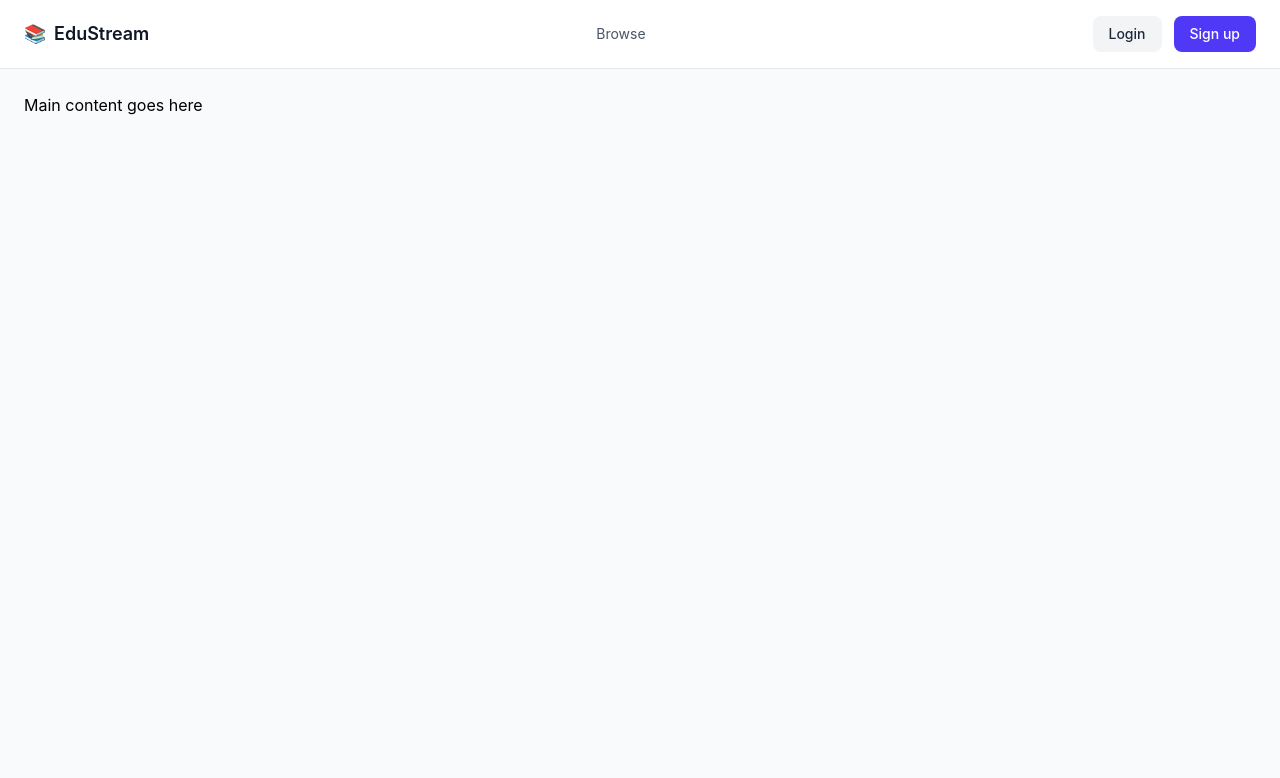
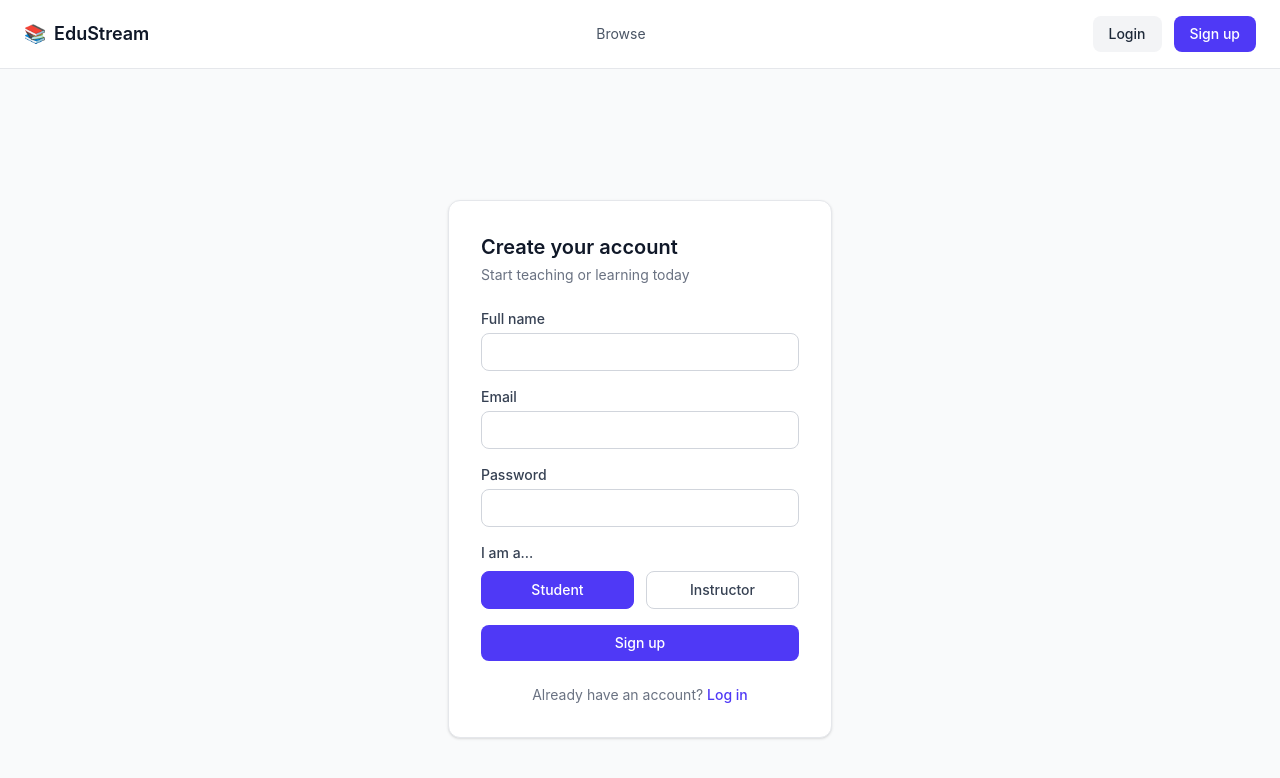
Before and after one commit to himanshugirase12/lms-mern, a React app in the folder frontend/: page /signup in a window 1280 px wide. Shown: the top 778 px of the page. Built offline with nearby package versions, Linux system fonts and the light colour scheme; the HTML template or start-up script is replaced by a standard one.

Commit message:
Add Login and Signup pages with form handling and authentication

```diff
--- a/frontend/src/App.jsx
+++ b/frontend/src/App.jsx
@@ -1,12 +1,17 @@
+import { Routes, Route } from 'react-router-dom';
 import Navbar from './components/Navbar';
+import Login from './pages/Login';
+import Signup from './pages/Signup';
 
 function App() {
   return (
     <div className="min-h-screen bg-gray-50">
       <Navbar />
-      <div className="p-6">
-        <p>Main content goes here</p>
-      </div>
+      <Routes>
+        <Route path="/login" element={<Login />} />
+        <Route path="/signup" element={<Signup />} />
+        <Route path="/" element={<div className="p-6">Homepage — course browsing goes here next</div>} />
+      </Routes>
     </div>
   );
 }
--- /dev/null
+++ b/frontend/src/pages/Login.jsx
@@ -0,0 +1,84 @@
+import { useState } from 'react';
+import { useNavigate, Link } from 'react-router-dom';
+import api from '../utils/api';
+import { useAuth } from '../context/AuthContext';
+import Button from '../components/Button';
+import Card from '../components/Card';
+
+const Login = () => {
+  const [email, setEmail] = useState('');
+  const [password, setPassword] = useState('');
+  const [error, setError] = useState('');
+  const [loading, setLoading] = useState(false);
+
+  const { login } = useAuth();
+  const navigate = useNavigate();
+
+  const handleSubmit = async (e) => {
+    e.preventDefault();
+    setError('');
+    setLoading(true);
+
+    try {
+      const res = await api.post('/auth/login', { email, password });
+      login(res.data.user, res.data.token);
+
+      // Redirect based on role
+      navigate(res.data.user.role === 'instructor' ? '/dashboard' : '/');
+    } catch (err) {
+      setError(err.response?.data?.message || 'Login failed. Please try again.');
+    } finally {
+      setLoading(false);
+    }
+  };
+
+  return (
+    <div className="min-h-screen flex items-center justify-center bg-gray-50 px-4">
+      <Card className="w-full max-w-sm p-8">
+        <h2 className="text-xl font-semibold text-gray-900 mb-1">Welcome back</h2>
+        <p className="text-sm text-gray-500 mb-6">Log in to continue learning</p>
+
+        {error && (
+          <div className="bg-red-50 text-red-700 text-sm px-3 py-2 rounded-lg mb-4">
+            {error}
+          </div>
+        )}
+
+        <form onSubmit={handleSubmit} className="space-y-4">
+          <div>
+            <label className="block text-sm font-medium text-gray-700 mb-1">Email</label>
+            <input
+              type="email"
+              value={email}
+              onChange={(e) => setEmail(e.target.value)}
+              required
+              className="w-full px-3 py-2 border border-gray-300 rounded-lg text-sm focus:outline-none focus:ring-2 focus:ring-indigo-500"
+            />
+          </div>
+          <div>
+            <label className="block text-sm font-medium text-gray-700 mb-1">Password</label>
+            <input
+              type="password"
+              value={password}
+              onChange={(e) => setPassword(e.target.value)}
+              required
+              className="w-full px-3 py-2 border border-gray-300 rounded-lg text-sm focus:outline-none focus:ring-2 focus:ring-indigo-500"
+            />
+          </div>
+          <Button type="submit" disabled={loading} className="w-full">
+            {loading ? 'Logging in...' : 'Log in'}
+          </Button>
+        </form>
+
+        <p className="text-sm text-gray-500 mt-6 text-center">
+          Don't have an account?{' '}
+          <Link to="/signup" className="text-indigo-600 font-medium hover:underline">
+            Sign up
+          </Link>
+        </p>
+      </Card>
+    </div>
+  );
+};
+
+export default Login;
--- /dev/null
+++ b/frontend/src/pages/Signup.jsx
@@ -0,0 +1,121 @@
+import { useState } from 'react';
+import { useNavigate, Link } from 'react-router-dom';
+import api from '../utils/api';
+import { useAuth } from '../context/AuthContext';
+import Button from '../components/Button';
+import Card from '../components/Card';
+
+const Signup = () => {
+  const [name, setName] = useState('');
+  const [email, setEmail] = useState('');
+  const [password, setPassword] = useState('');
+  const [role, setRole] = useState('student');
+  const [error, setError] = useState('');
+  const [loading, setLoading] = useState(false);
+
+  const { login } = useAuth();
+  const navigate = useNavigate();
+
+  const handleSubmit = async (e) => {
+    e.preventDefault();
+    setError('');
+    setLoading(true);
+
+    try {
+      const res = await api.post('/auth/register', { name, email, password, role });
+      login(res.data.user, res.data.token);
+      navigate(res.data.user.role === 'instructor' ? '/dashboard' : '/');
+    } catch (err) {
+      setError(err.response?.data?.message || 'Signup failed. Please try again.');
+    } finally {
+      setLoading(false);
+    }
+  };
+
+  return (
+    <div className="min-h-screen flex items-center justify-center bg-gray-50 px-4">
+      <Card className="w-full max-w-sm p-8">
+        <h2 className="text-xl font-semibold text-gray-900 mb-1">Create your account</h2>
+        <p className="text-sm text-gray-500 mb-6">Start teaching or learning today</p>
+
+        {error && (
+          <div className="bg-red-50 text-red-700 text-sm px-3 py-2 rounded-lg mb-4">
+            {error}
+          </div>
+        )}
+
+        <form onSubmit={handleSubmit} className="space-y-4">
+          <div>
+            <label className="block text-sm font-medium text-gray-700 mb-1">Full name</label>
+            <input
+              type="text"
+              value={name}
+              onChange={(e) => setName(e.target.value)}
+              required
+              className="w-full px-3 py-2 border border-gray-300 rounded-lg text-sm focus:outline-none focus:ring-2 focus:ring-indigo-500"
+            />
+          </div>
+          <div>
+            <label className="block text-sm font-medium text-gray-700 mb-1">Email</label>
+            <input
+              type="email"
+              value={email}
+              onChange={(e) => setEmail(e.target.value)}
+              required
+              className="w-full px-3 py-2 border border-gray-300 rounded-lg text-sm focus:outline-none focus:ring-2 focus:ring-indigo-500"
+            />
+          </div>
+          <div>
+            <label className="block text-sm font-medium text-gray-700 mb-1">Password</label>
+            <input
+              type="password"
+              value={password}
+              onChange={(e) => setPassword(e.target.value)}
+              required
+              className="w-full px-3 py-2 border border-gray-300 rounded-lg text-sm focus:outline-none focus:ring-2 focus:ring-indigo-500"
+            />
+          </div>
+          <div>
+            <label className="block text-sm font-medium text-gray-700 mb-2">I am a...</label>
+            <div className="flex gap-3">
+              <button
+                type="button"
+                onClick={() => setRole('student')}
+                className={`flex-1 py-2 rounded-lg text-sm font-medium border ${
+                  role === 'student'
+                    ? 'bg-indigo-600 text-white border-indigo-600'
+                    : 'bg-white text-gray-700 border-gray-300'
+                }`}
+              >
+                Student
+              </button>
+              <button
+                type="button"
+                onClick={() => setRole('instructor')}
+                className={`flex-1 py-2 rounded-lg text-sm font-medium border ${
+                  role === 'instructor'
+                    ? 'bg-indigo-600 text-white border-indigo-600'
+                    : 'bg-white text-gray-700 border-gray-300'
+                }`}
+              >
+                Instructor
+              </button>
+            </div>
+          </div>
+          <Button type="submit" disabled={loading} className="w-full">
+            {loading ? 'Creating account...' : 'Sign up'}
+          </Button>
+        </form>
+
+        <p className="text-sm text-gray-500 mt-6 text-center">
+          Already have an account?{' '}
+          <Link to="/login" className="text-indigo-600 font-medium hover:underline">
+            Log in
+          </Link>
+        </p>
+      </Card>
+    </div>
+  );
+};
+
+export default Signup;
```
